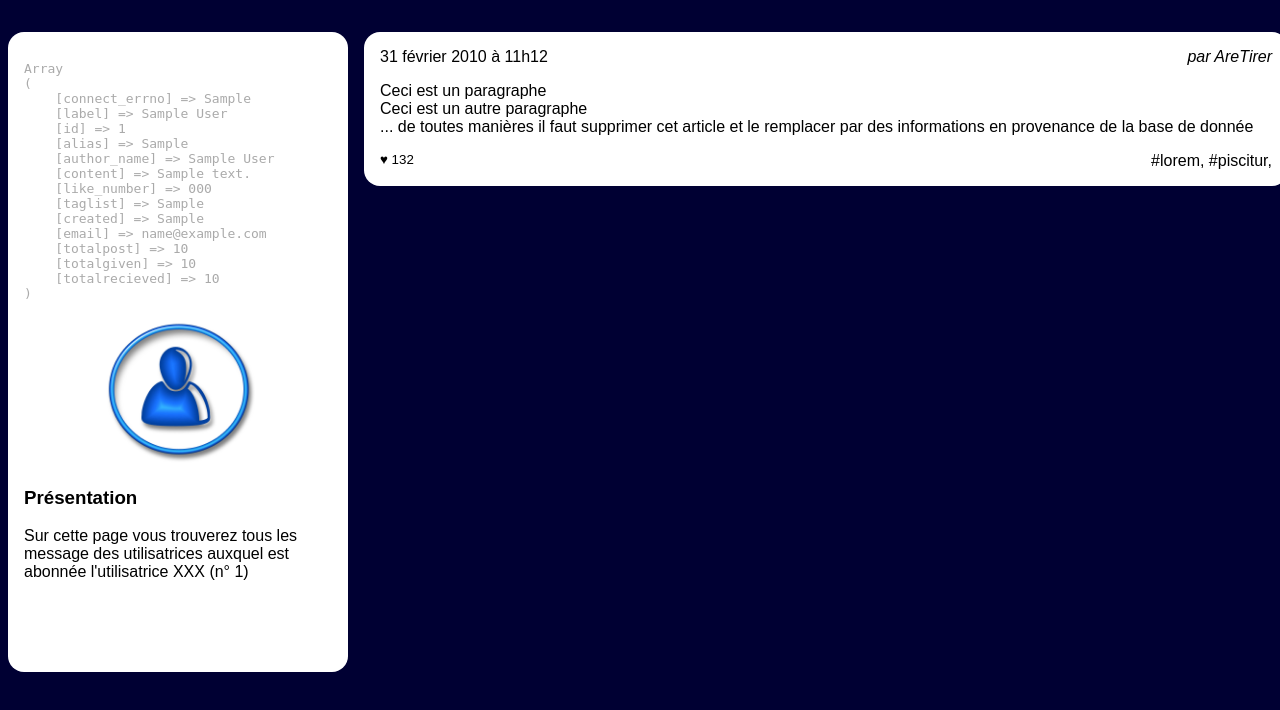
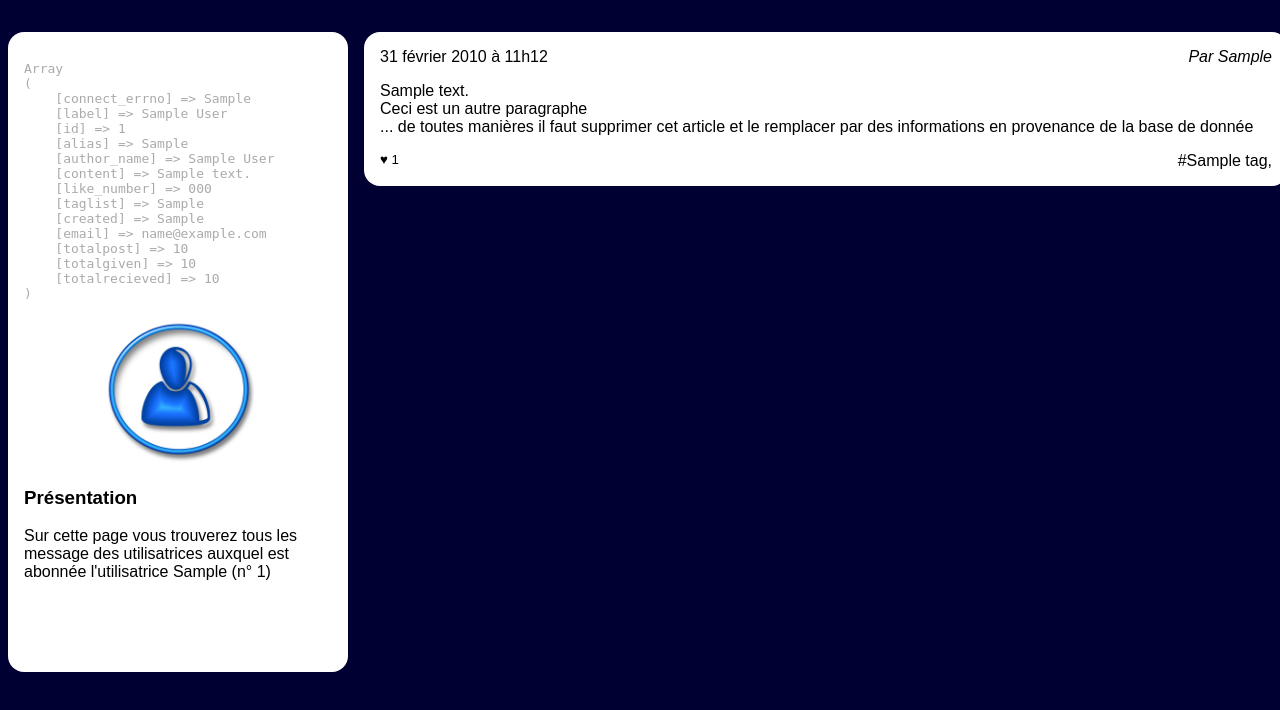
Before and after one commit to adatechschool/projet-collectif-reseau-social-php-fms, a PHP site: page /feed.php?user_id=1 in a window 1280 px wide. Shown: the part 90-800 px from the top of the page. Run offline with PHP 8.4, Linux system fonts and the light colour scheme; tables that the repository leaves empty or names only in its code hold one stand-in row (values such as "Sample post").

Commit message:
MAJ fee.php

```diff
--- a/feed.php
+++ b/feed.php
@@ -41,7 +41,7 @@
             /**
              * Etape 2: se connecter à la base de donnée
              */
-            $mysqli = new mysqli("localhost", "root", "root", "socialnetwork");
+            $mysqli = new mysqli("localhost", "root", "", "socialnetwork");
             ?>
 
             <aside>
@@ -59,7 +59,7 @@
                 <section>
                     <h3>Présentation</h3>
                     <p>Sur cette page vous trouverez tous les message des utilisatrices
-                        auxquel est abonnée l'utilisatrice XXX
+                        auxquel est abonnée l'utilisatrice <?php echo  $user['alias']; ?>
                         (n° <?php echo $userId ?>)
                     </p>
 
@@ -96,27 +96,30 @@
                  * Etape 4: @todo Parcourir les messsages et remplir correctement le HTML avec les bonnes valeurs php
                  * A vous de retrouver comment faire la boucle while de parcours...
                  */
+
+                while ( $post = $lesInformations->fetch_assoc())
+                {
                 ?>
                 <article>
                     <h3>
                         <time datetime='2020-02-01 11:12:13' >31 février 2010 à 11h12</time>
                     </h3>
-                    <address>par AreTirer</address>
+                    <address><?php echo "Par " . $post['author_name'] ; ?></address>
                     <div>
-                        <p>Ceci est un paragraphe</p>
+                        <p><?php echo $post['content'] ; ?></p>
                         <p>Ceci est un autre paragraphe</p>
                         <p>... de toutes manières il faut supprimer cet
                             article et le remplacer par des informations en
                             provenance de la base de donnée</p>
                     </div>
                     <footer>
-                        <small>♥ 132</small>
-                        <a href="">#lorem</a>,
-                        <a href="">#piscitur</a>,
+                        <small>♥ <?php echo $post['like_number'] ; ?></small>
+                        <a href="">#<?php echo $post['taglist'] ;?></a>,
+                        <!-- <a href="">#piscitur</a>, -->
                     </footer>
                 </article>
                 <?php
-                // et de pas oublier de fermer ici vote while
+                }// et de pas oublier de fermer ici vote while
                 ?>
 
 
```
